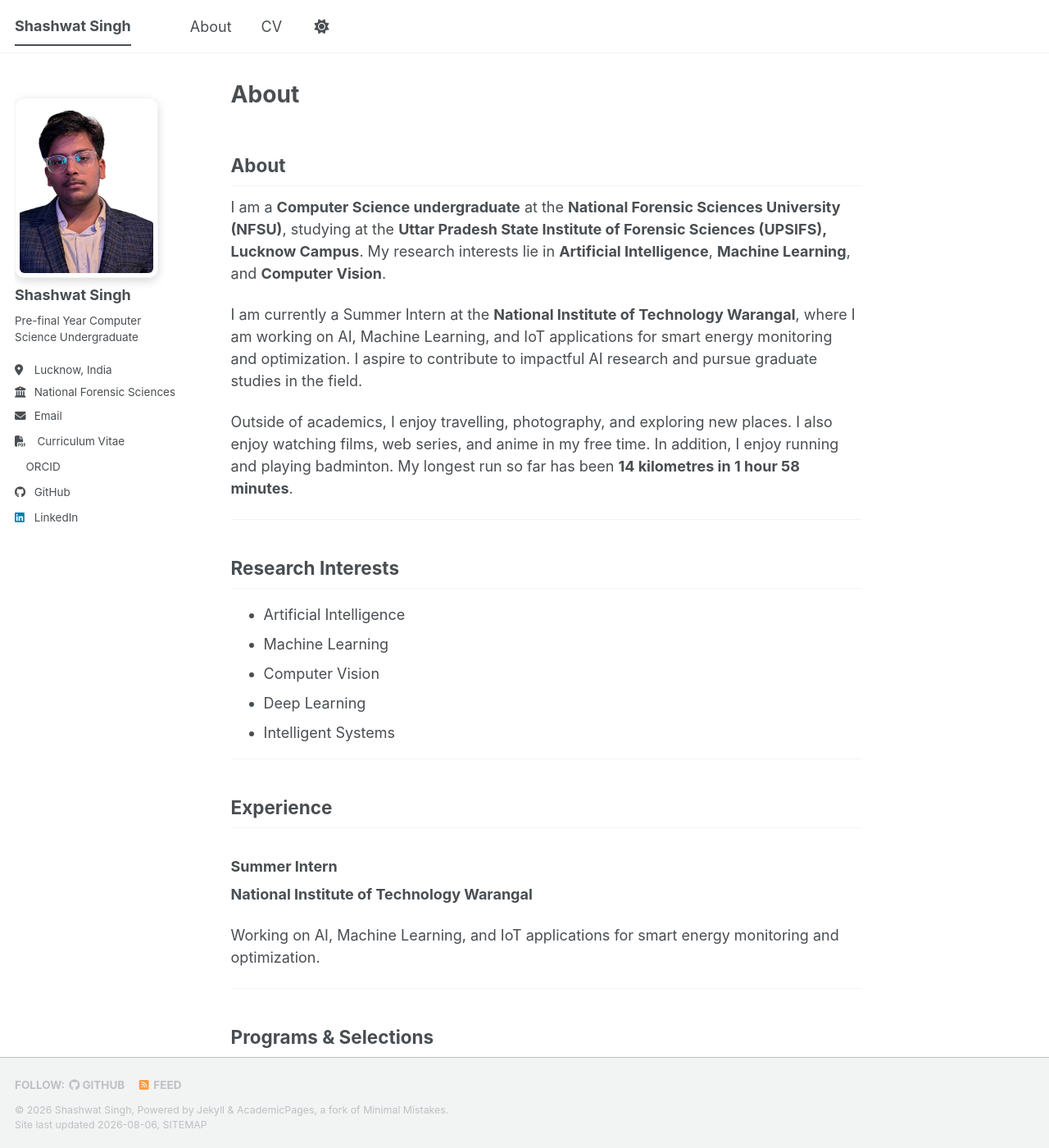
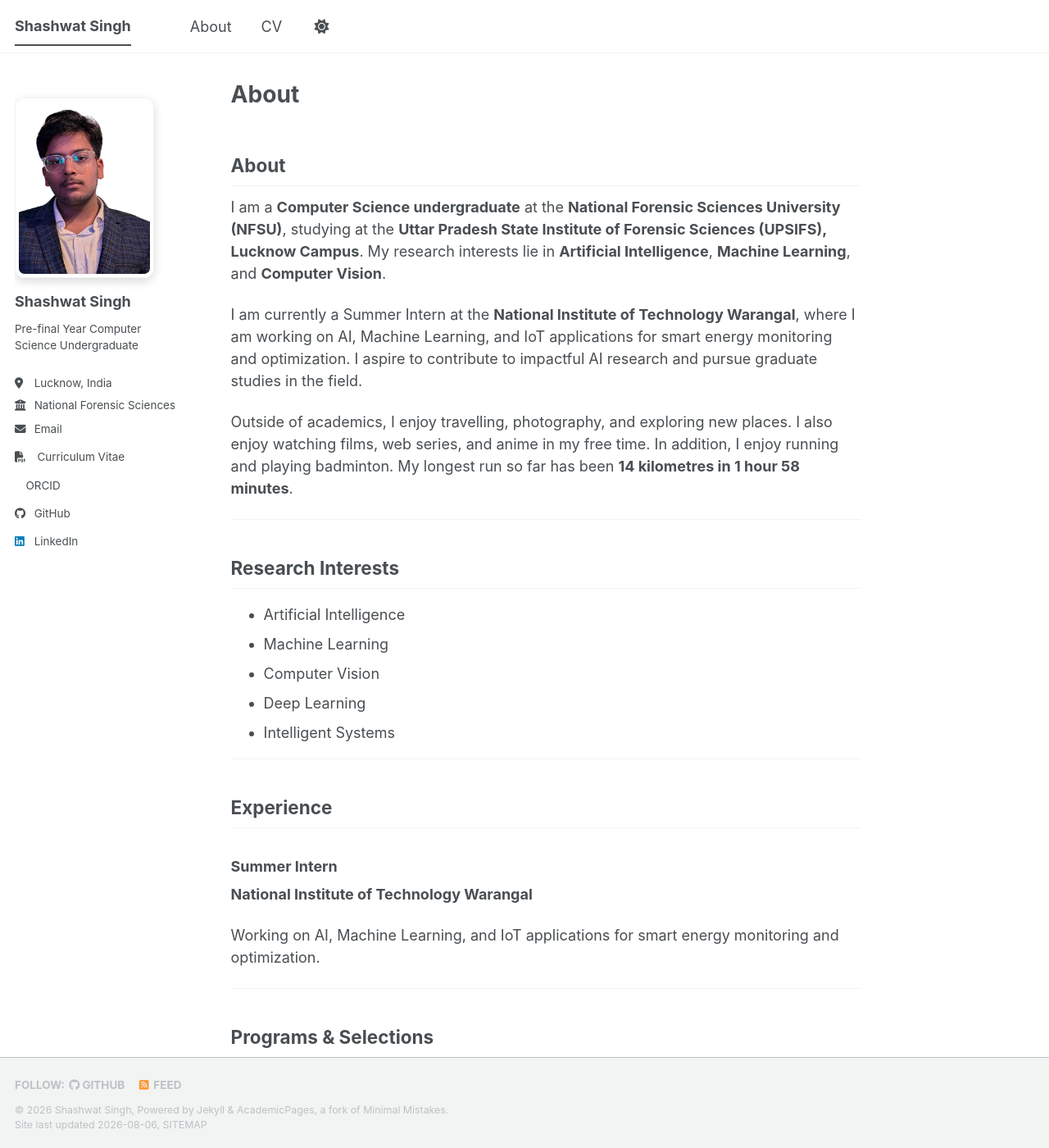
Before and after one commit to shashwht/academic-pages-temp, a Jekyll site: the page built from _pages/about.md, in a window 1280 px wide and 1400 px high. Shown: the whole window at 82% size. Built offline with Jekyll 4.4.1, drawn with Linux system fonts in a browser that asks for light colours; a style sheet for code colours, icons or effects is not loaded.

Commit message:
Update _sidebar.scss

```diff
--- a/_sass/layout/_sidebar.scss
+++ b/_sass/layout/_sidebar.scss
@@ -153,15 +153,20 @@
     height: auto;
   }
 
-  img {
-    max-width: 175px;
-    border-radius: 50%;
+ img {
+  max-width: 170px;
+  width: 170px;
+  height: 170px;
 
-    @include breakpoint($large) {
-      padding: 5px;
-      border: 1px solid var(--global-border-color);
-    }
+  object-fit: cover;
+
+  border-radius: 12px;
+
+  @include breakpoint($large) {
+    padding: 4px;
+    border: 1px solid var(--global-border-color);
   }
+}
 }
 
 .author__content {
@@ -183,8 +188,8 @@
   margin: 0;
 
   @include breakpoint($large) {
-    margin-top: 10px;
-    margin-bottom: 10px;
+    margin-top: 18px;
+    margin-bottom: 14px;
   }
 }
 .sidebar .author__name {
@@ -212,8 +217,9 @@
   margin: 0;
 
   @include breakpoint($large) {
-    margin-top: 10px;
-    margin-bottom: 20px;
+    margin-top: 12px;
+    margin-bottom: 26px;
+    line-height: 1.5;
   }
 }
 
@@ -309,7 +315,7 @@
 
   a {
     display: block;
-    margin-bottom: 5px;
+    margin-bottom: 10px;
     padding-right: 5px;
     padding-top: 2px;
     padding-bottom: 2px;
```
